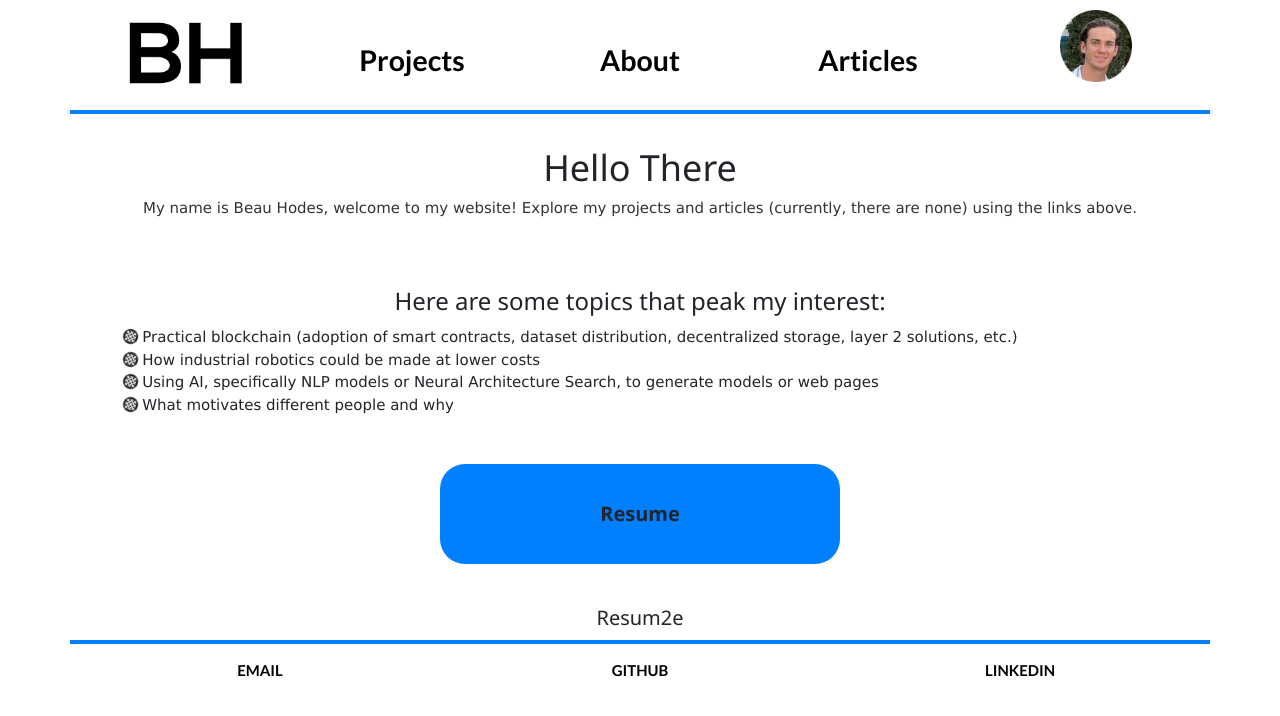
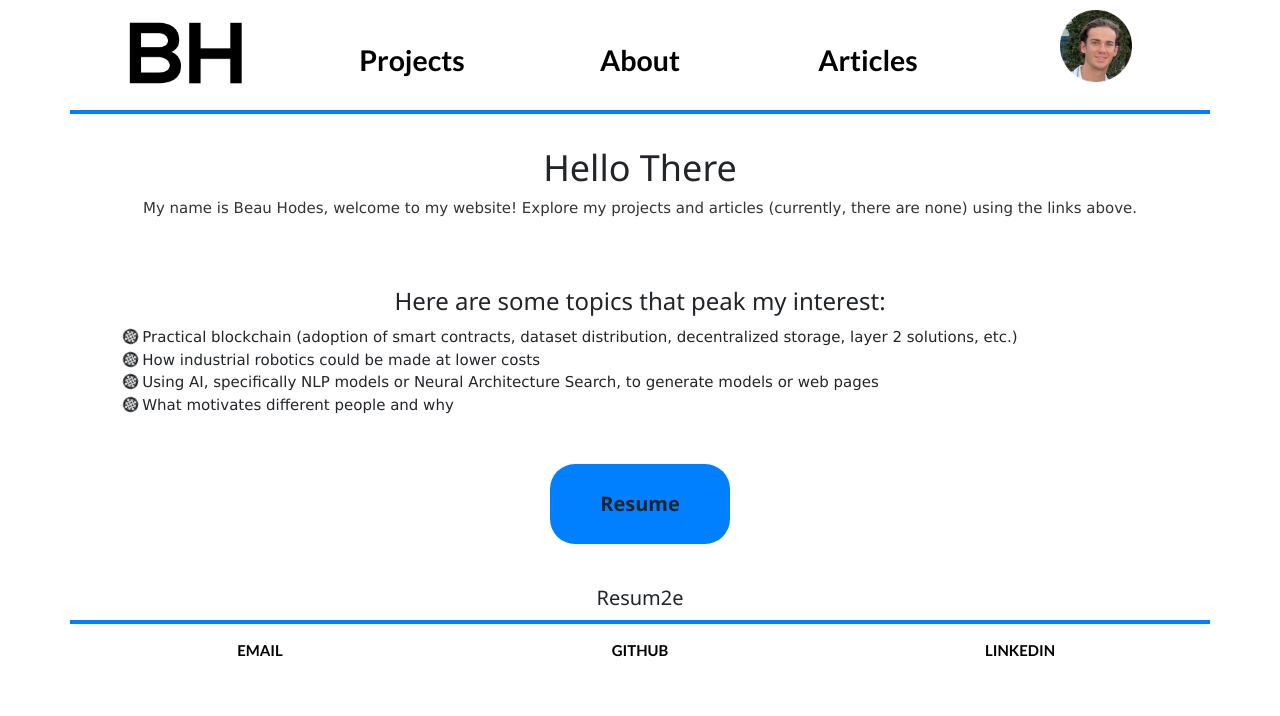
Before and after one commit to beauhodes/beauhodes.github.io, a Jekyll site: the page built from index.html, in a window 1280 px wide. Shown: the top 716 px of the page. Built offline with Jekyll 4.4.1, drawn with Linux system fonts in a browser that asks for light colours; nearby versions of some CDN libraries.

Commit message:
Update main.css

```diff
--- a/css/main.css
+++ b/css/main.css
@@ -109,24 +109,13 @@ a.projLink {
     color: blue;
 }
 .resumeLink {
-    line-height: 5em;
+    line-height: 4em;
     color: #69696;
     font-weight: bold;
     text-align: center;
     border-radius: 25px;
     background: #007fff;
     padding: 0;
-    /*
-    display: block;
-    margin:0 auto;
-    */
-    width: 20em;
-    height: 5em;
+    width: 9em;
+    height: 4em;
 }
-/*
-a.resumeLink {
-    display: block;
-    margin:0 auto;
-    text-align: center;
-}
-*/
```
